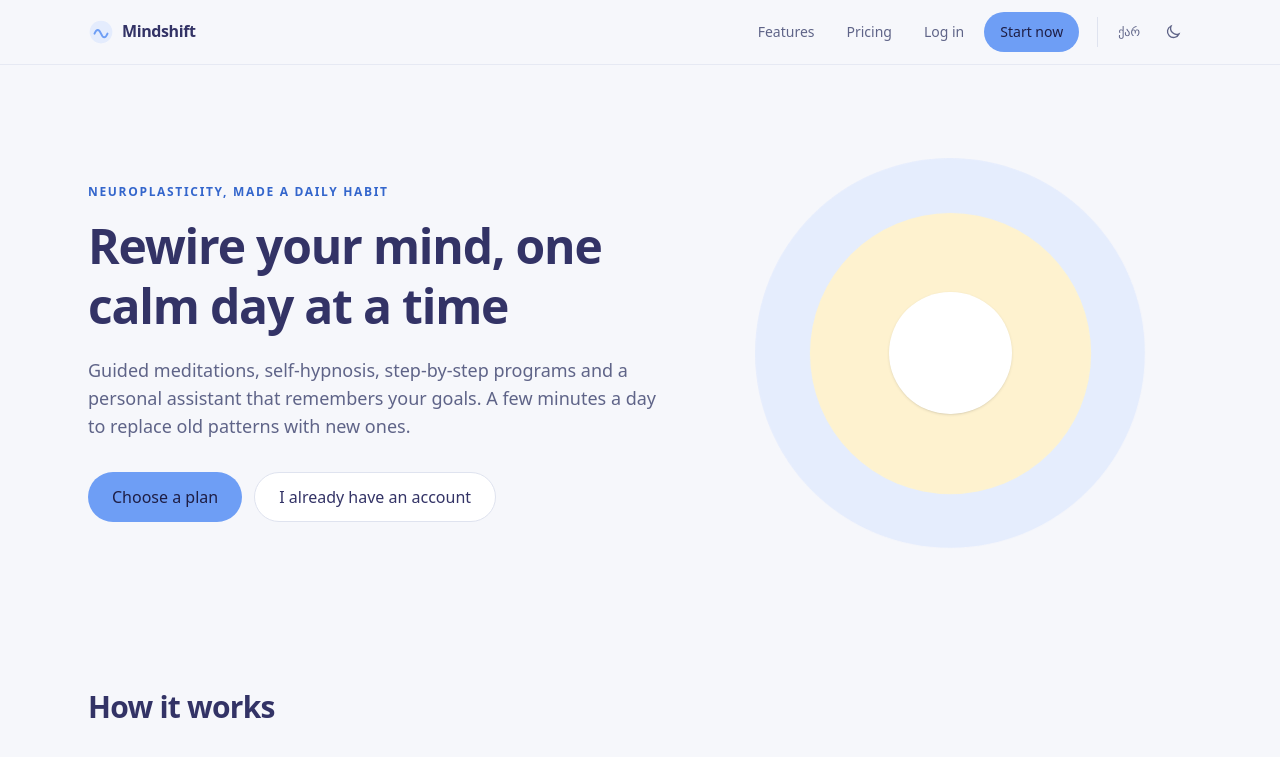
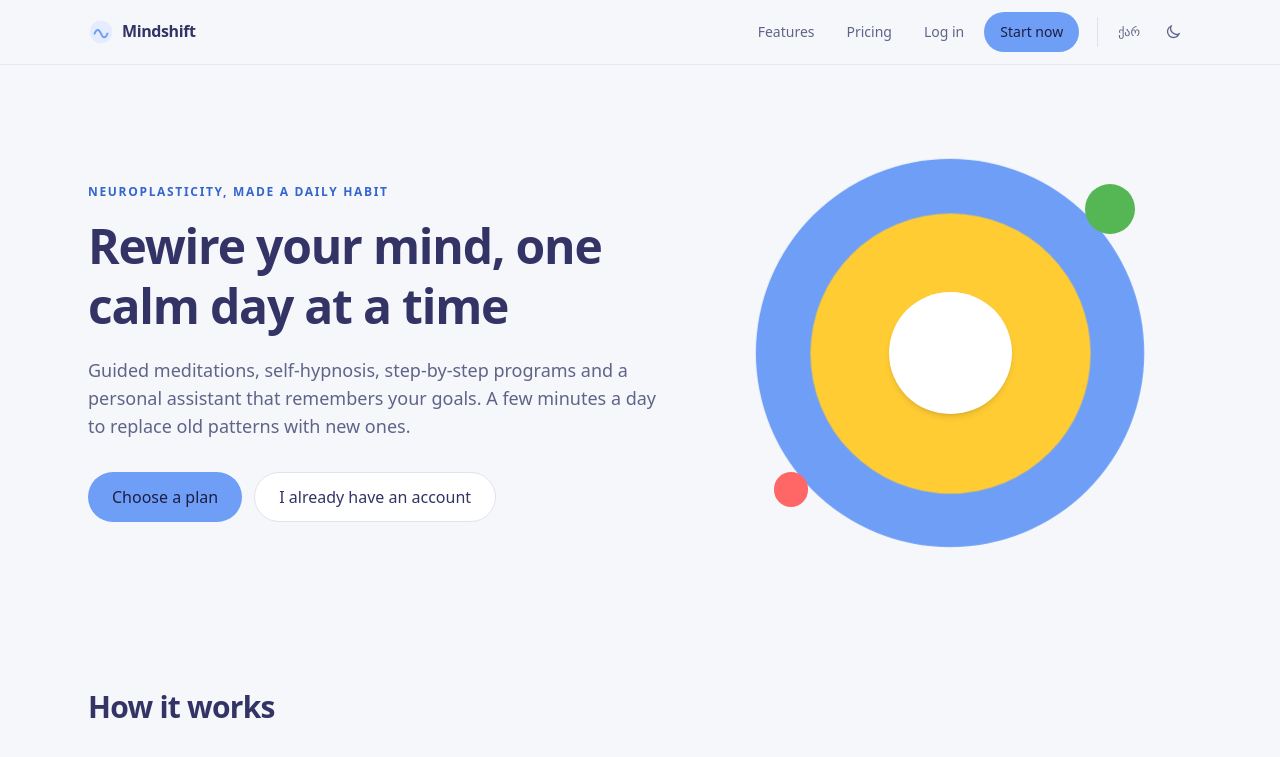
Before and after one commit to chipson-git/Mindshift, a Next.js app: page /en in a window 1280 px wide. Shown: the top 757 px of the page. Built offline with nearby package versions, Linux system fonts and the light colour scheme; no server answers.

Commit message:
Use full palette colors for the hero circles
Co-Authored-By: Claude Opus 5.5 <noreply@anthropic.com>
Claude-Session: https://claude.ai/code/session_0174Ht9XqJJAs41M5RBnDEcs

```diff
--- a/src/app/[locale]/(site)/page.tsx
+++ b/src/app/[locale]/(site)/page.tsx
@@ -37,9 +37,11 @@ export default async function LandingPage({ params }: PageProps<"/[locale]">) {
           </div>
         </div>
         <div className="relative mx-auto aspect-square w-full max-w-sm" aria-hidden="true">
-          <div className="breathe absolute inset-0 rounded-full bg-accent-soft" />
-          <div className="breathe absolute inset-[14%] rounded-full bg-secondary-soft [animation-delay:-2s]" />
-          <div className="absolute inset-[34%] rounded-full bg-surface shadow-sm" />
+          <div className="breathe absolute inset-0 rounded-full bg-accent" />
+          <div className="breathe absolute inset-[14%] rounded-full bg-highlight [animation-delay:-2s]" />
+          <div className="absolute inset-[34%] rounded-full bg-surface shadow-md" />
+          <div className="absolute top-[6%] right-[2%] size-[13%] rounded-full bg-success" />
+          <div className="absolute bottom-[10%] left-[4%] size-[9%] rounded-full bg-coral" />
         </div>
       </section>
 
--- a/src/app/globals.css
+++ b/src/app/globals.css
@@ -156,8 +156,8 @@ body {
     animation: breathe 8s ease-in-out infinite;
   }
   @keyframes breathe {
-    0%, 100% { transform: scale(0.92); opacity: 0.7; }
-    50% { transform: scale(1.04); opacity: 1; }
+    0%, 100% { transform: scale(0.94); }
+    50% { transform: scale(1.03); }
   }
 }
 
```
